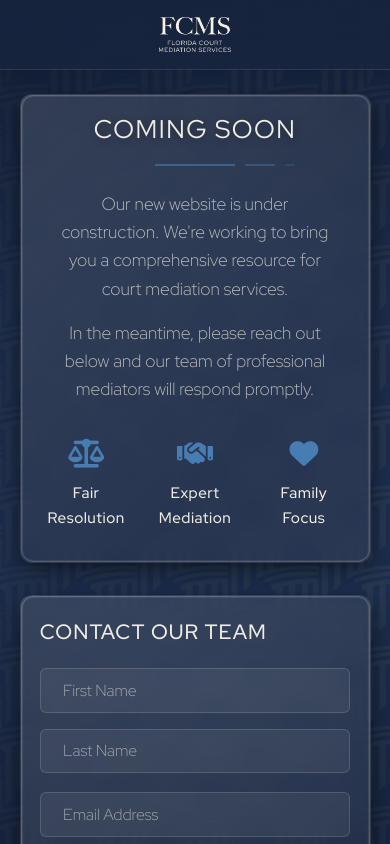
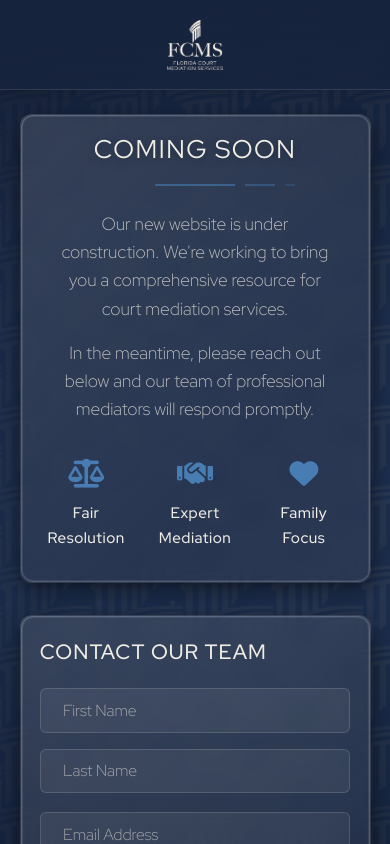
Before and after one commit to Frandtuzilla/Florida-Court-Mediation-Services, a plain HTML site: page index.html in a window 390 px wide. Drawn offline with Linux system fonts and the light colour scheme; files whose address does not match are found by name.

Commit message:
deleted:    graphics/FINAL FCMS Logo proposal.png 	new file:   graphics/Ico FCMS Logo proposal.png 	modified:   index.html 	modified:   style.css

```diff
--- a/index.html
+++ b/index.html
@@ -33,11 +33,11 @@
             <div class="header-container">
                 <div class="logo-container">
                     <img
-                        src="graphics/FINAL FCMS Logo proposal.png"
-                        alt="FCMS Logo"
-                        class="logo"
-                        width="180"
-                        height="50"
+                    src="graphics/Ico FCMS Logo proposal.png"
+                    alt="FCMS Logo"
+                    class="logo"
+                    width="288"
+                    height="80"
                     >
                     <!-- Fallback for SVG support -->
                     <span class="logo-fallback">FCMS</span>
@@ -153,7 +153,6 @@
 
                 <div class="team-member">
                     <div class="team-member-image">
-                        <!-- Replace with the actual path to Kevin's image -->
                         <img src="images/Kevin.jpeg" alt="Kevin W. Whitehead, Esq." class="member-photo">
                     </div>
                     <div class="team-member-info">
@@ -169,7 +168,6 @@
                         <div class="member-credentials">
                             <p><i class="fas fa-graduation-cap"></i> J.D. University of Miami (1995), B.A. George Washington University (1991)</p>
                             <p><i class="fas fa-gavel"></i> Admitted to the Florida Bar (1995)</p>
-                            <p><i class="fas fa-phone"></i> (305) 338-6718 | <i class="fas fa-envelope"></i> kw@kwwpa.com</p>
                         </div>
                         <button class="secondary-button" id="view-full-bio">
                             <span class="button-text">VIEW FULL BIO</span>
--- a/style.css
+++ b/style.css
@@ -251,11 +251,11 @@ header, .content-wrapper {
 
 /* Enhanced Header with Centered Logo */
 header {
-    padding: 1rem 5%;
+    padding: 1.5rem 5%;
     display: flex;
     align-items: center;
     justify-content: center;
-    min-height: 90px;
+    min-height: 120px;
     background: linear-gradient(
         to bottom,
         rgba(23, 36, 62, 0.9),
@@ -283,7 +283,7 @@ header {
 }
 
 .logo {
-    height: 50px;
+    height: 80px;
     width: auto;
     filter: brightness(0) saturate(100%) invert(93%) sepia(8%) saturate(209%) hue-rotate(358deg) brightness(103%) contrast(94%);
     transition: all 0.4s ease;
@@ -1152,7 +1152,7 @@ footer {
 
     header {
         padding: 0.8rem 4%;
-        min-height: 80px;
+        min-height: 100px;
     }
 
     .header-container {
@@ -1182,7 +1182,7 @@ footer {
     }
 
     .logo {
-        height: 40px;
+        height: 60px;
     }
 
     /* Centers text on mobile */
@@ -1231,11 +1231,11 @@ footer {
 @media (max-width: 480px) {
     header {
         padding: 0.7rem 3%;
-        min-height: 70px;
+        min-height: 90px;
     }
 
     .logo {
-        height: 35px;
+        height: 50px;
     }
 
     .glass-panel {
@@ -1421,10 +1421,6 @@ footer {
     transform: scale(1.1);
 }
 
-.modal-body {
-    margin-top: 1.5rem;
-}
-
 .modal-body h3 {
     color: var(--accent-color);
     margin-top: 1.5rem;
```
Also changed, not shown: graphics/FINAL FCMS Logo proposal.png (deleted), graphics/Ico FCMS Logo proposal.png (added).
